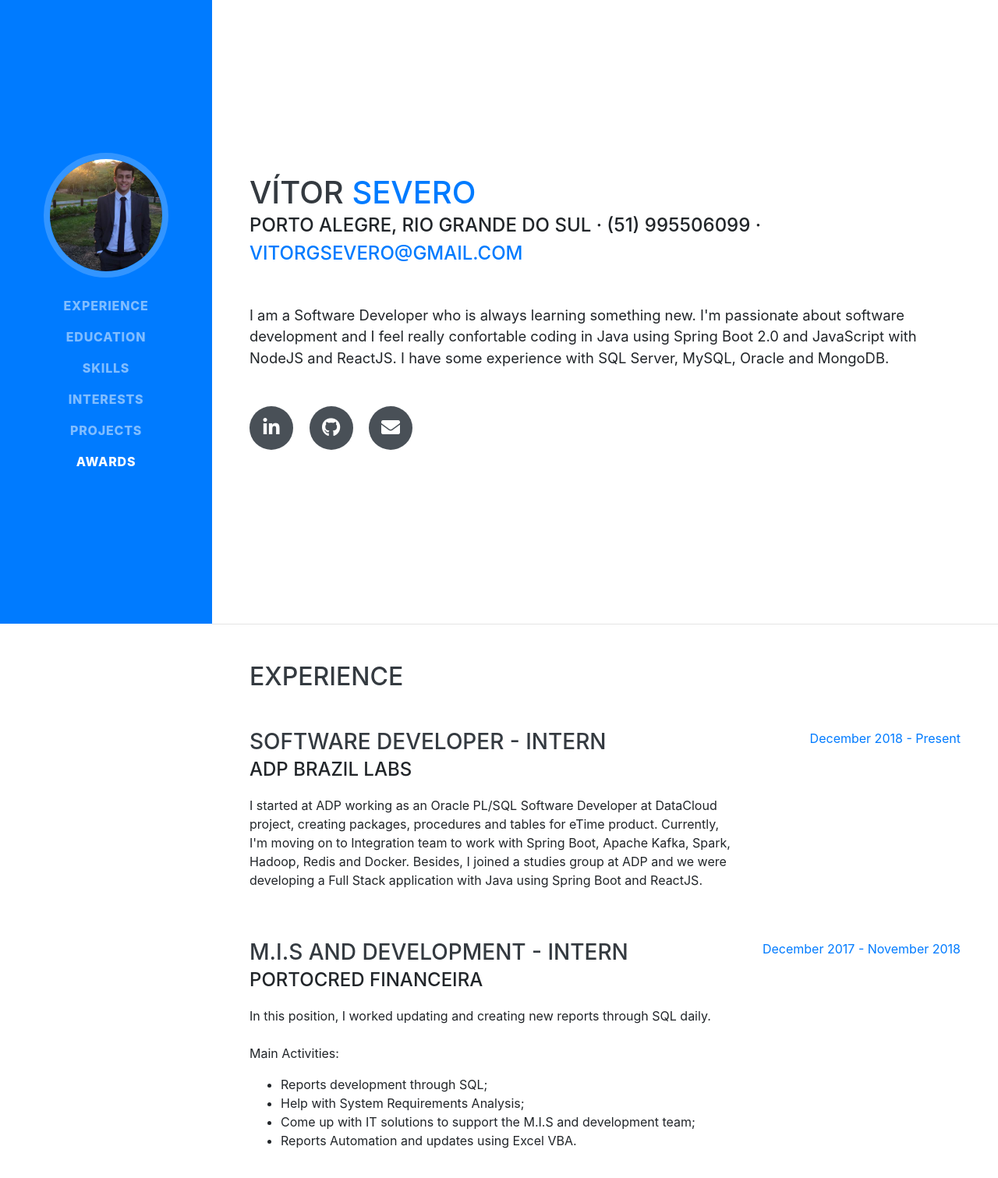
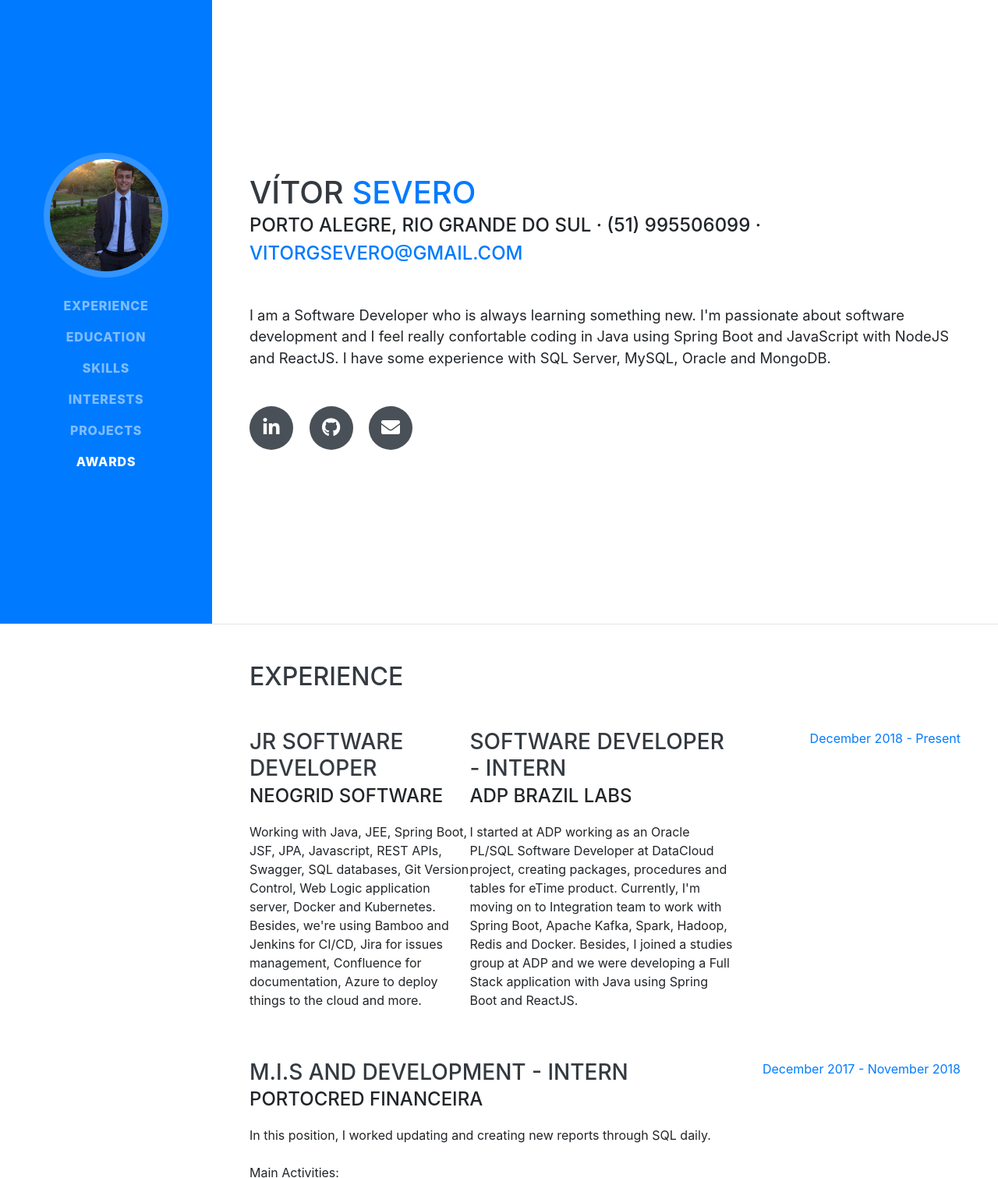
Before and after one commit to vitorgsevero/myPortfolio, a website with bundled scripts: page index.html in a window 1280 px wide. Shown: the top 1511 px of the page at 78% size. Built offline with nearby package versions, Linux system fonts and the light colour scheme; files whose address does not match are found by name; a web font is replaced by a local one.

Commit message:
Update index.html

```diff
--- a/index.html
+++ b/index.html
@@ -87,7 +87,7 @@
         </div>
         <p class="lead mb-5">I am a Software Developer who is always learning something new. I'm passionate about
           software
-          development and I feel really confortable coding in Java using Spring Boot 2.0 and JavaScript with NodeJS and
+          development and I feel really confortable coding in Java using Spring Boot and JavaScript with NodeJS and
           ReactJS. I have
           some
           experience with SQL Server, MySQL, Oracle and MongoDB.</p>
@@ -113,6 +113,11 @@
         <h2 class="mb-5">Experience</h2>
 
         <div class="resume-item d-flex flex-column flex-md-row justify-content-between mb-5">
+       <div class="resume-content">
+            <h3 class="mb-0">Jr Software Developer </h3>
+            <div class="subheading mb-3">Neogrid Software</div>
+            <p>Working with Java, JEE, Spring Boot, JSF, JPA, Javascript, REST APIs, Swagger, SQL databases, Git Version Control, Web Logic application server, Docker and Kubernetes. Besides, we're using Bamboo and Jenkins for CI/CD, Jira for issues management, Confluence for documentation, Azure to deploy things to the cloud and more.</p>
+          </div>
           <div class="resume-content">
             <h3 class="mb-0">Software Developer - Intern</h3>
             <div class="subheading mb-3">ADP Brazil Labs</div>
```
